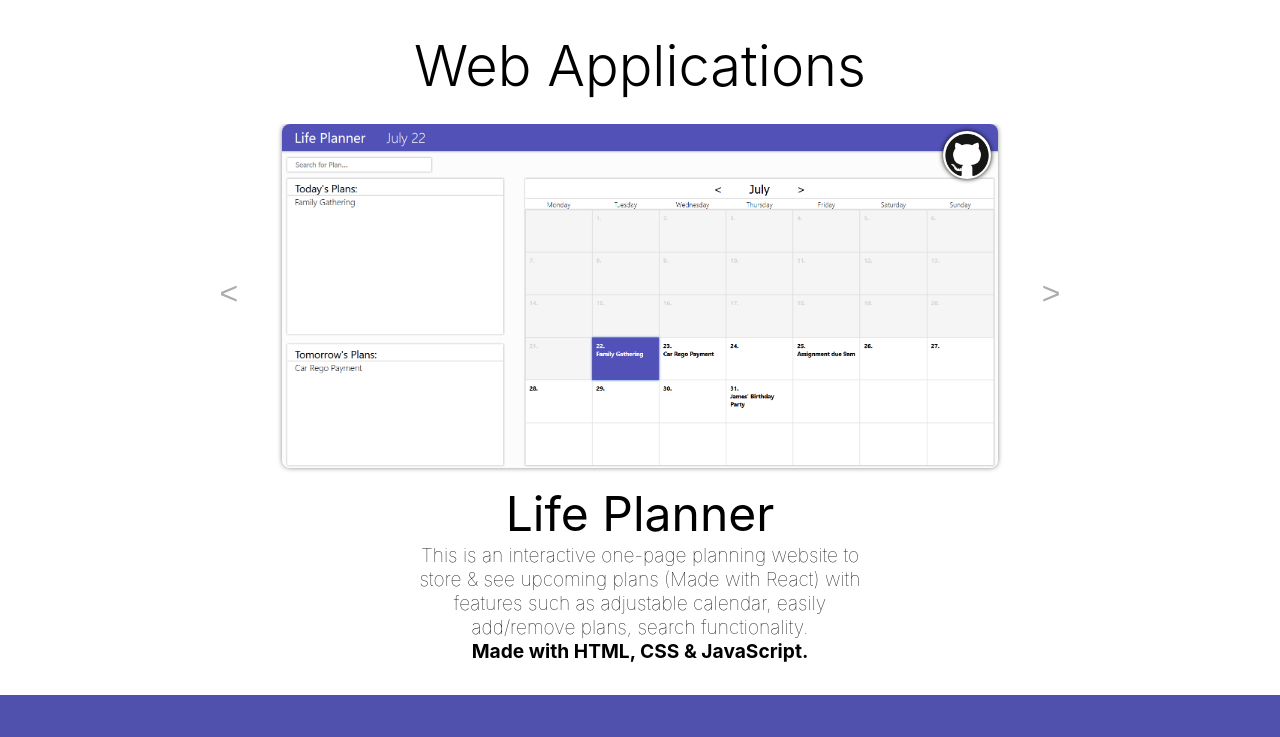
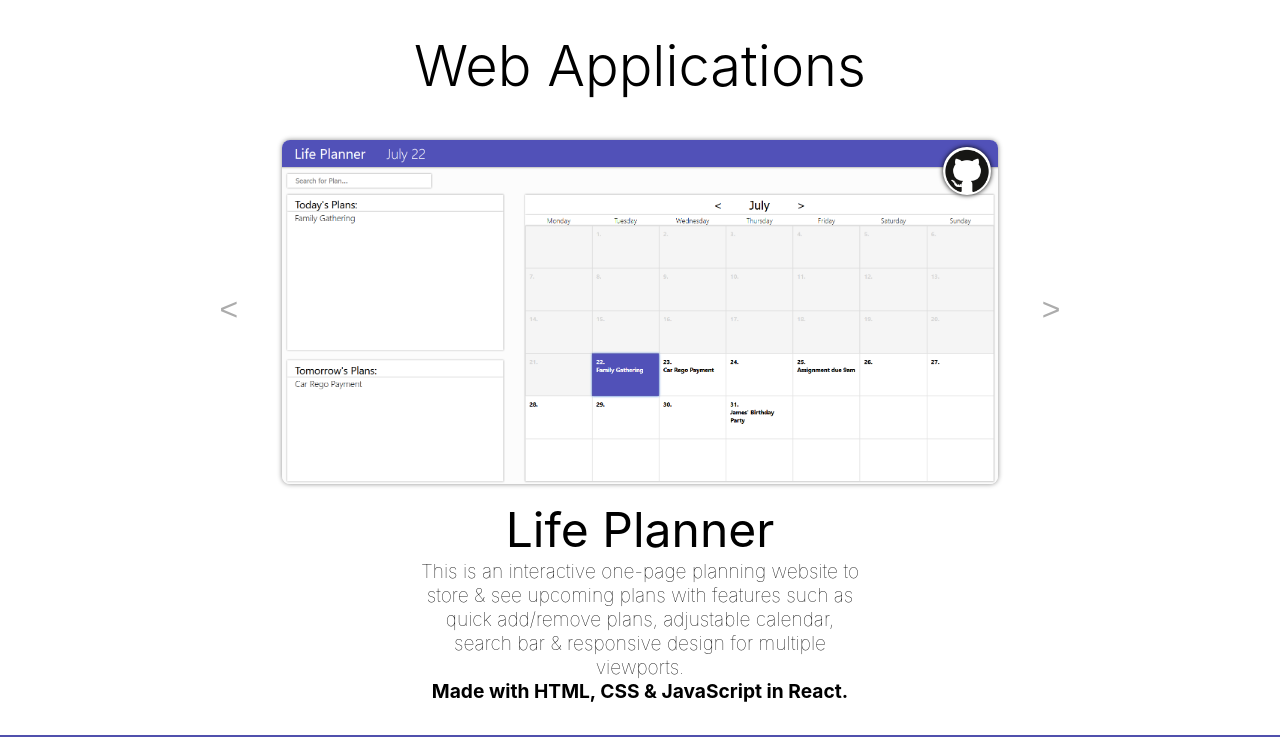
Before and after one commit to lseti1/portfolio-527386, a React (Create React App) app: page / in a window 1280 px wide. Shown: the part 540-1277 px from the top of the page. Built offline with nearby package versions, Linux system fonts and the light colour scheme.

Commit message:
Content: Additional minor text adjustments

```diff
--- a/src/App.css
+++ b/src/App.css
@@ -182,7 +182,7 @@
     justify-content: center;
     align-items: center;
     overflow: hidden;
-    padding-bottom: 1rem;
+    padding: 1rem 0;
     height: 100%;
 }
 
--- a/src/App.js
+++ b/src/App.js
@@ -59,8 +59,8 @@ function App() {
 					</div >
 					<div className="ApplicationDescription" data-aos="fade-up" data-aos-offset="600">
 						<h1 className="ApplicationTitle">Life Planner</h1>
-						<p>This is an interactive one-page planning website to store & see upcoming plans (Made with React) with features such as adjustable calendar, easily add/remove plans,
-							search functionality. <br  /><b>Made with HTML, CSS & JavaScript.</b></p>
+						<p>This is an interactive one-page planning website to store & see upcoming plans with features such as quick add/remove plans, adjustable calendar,
+							search bar & responsive design for multiple viewports. <br  /><b>Made with HTML, CSS & JavaScript in React.</b></p>
 					</div>
 				</div >;
 			case 'JobRecorderNet':
@@ -77,7 +77,7 @@ function App() {
 					</div >
 					<div className="ApplicationDescription" data-aos="fade-up" data-aos-offset="600">
 						<h1 className="ApplicationTitle">JobRecorderNet</h1>
-						<p>JobRecorderNet is a port of a quality assurance application (university-based project) that was made for an external client & his company which included features such as
+						<p>JobRecorderNet is a shared project between myself & a fellow graduate of a port for an external clients quality assurance application (university-based project) which includes features such as
 							role-based job access, evidence uploading, and job filtering/searching.<br  /><b>This port uses Tailwind CSS and Razor Pages in ASP.NET written with C#.</b> </p>
 						<p style={{ fontSize : "1rem", padding : "0.5rem"}}>Note: Application is still in the process of being ported</p>
 					</div>
@@ -98,8 +98,8 @@ function App() {
 					</div >
 					<div className="ApplicationDescription" data-aos="fade-up" data-aos-offset="600">
 						<h1 className="ApplicationTitle">Plan Finder</h1>
-						<p>This is a website that utilises Wikipedia's free API to show things to do while on holidays (Made using React) with features such as adjustable searches, text generation/parsing,
-							and multi-content display.<br  /><b>Made with HTML, CSS & JavaScript.</b></p>
+						<p>This is a website that utilises Wikipedia's free API to show things to do while on holidays with features such as adjustable searches, text generation/parsing,
+							& responsive design for multiple viewports.<br  /><b>Made with HTML, CSS & JavaScript in React.</b></p>
 					</div>
 				</div >;
 			case 'Skycast':
@@ -118,8 +118,8 @@ function App() {
 					</div >
 					<div className="ApplicationDescription" data-aos="fade-up" data-aos-offset="600">
 						<h1 className="ApplicationTitle">Skycast</h1>
-						<p>This is a simple web app that displays weather information from the OpenWeather API (made with ReactVite) with features such as extensive weather displays, 3-hourly intervals
-							for key weather metrics and forecast up to 5 days in advance. <br  /><b>Made with HTML, CSS & JavaScript.</b></p>
+						<p>This is a simple web app that displays weather information from the OpenWeather API with features such as extensive weather displays, 3-hourly intervals
+							for key weather metrics, forecast up to 5 days in advance & responsive design for multiple viewports. <br  /><b>Made with HTML, CSS & JavaScript in ReactVite.</b></p>
 					</div>
 				</div >;
 			default:
@@ -249,7 +249,7 @@ function App() {
 							<img className="GitHubImage" src="/GitHub Logo.png" alt="GitHubLink"/>
 						</a>
 						<p className="WebDesignDescription">This was the original web design for this portfolio. It featured a single, fixed-layout page
-							that utilized dynamically changing content containers to manage on-screen text, allowing for seamless content transitions without scrolling/loading. <br  /><b>Made with HTML/CSS in React</b></p>
+							that utilized dynamically changing content containers to manage on-screen text, allowing for seamless content transitions without scrolling/loading & responsive design for multiple viewports. <br  /><b>Made with HTML/CSS in React</b></p>
 					</div>
 				</div>
 			</div>
```
Also changed, not shown: public/skyCast.png.
